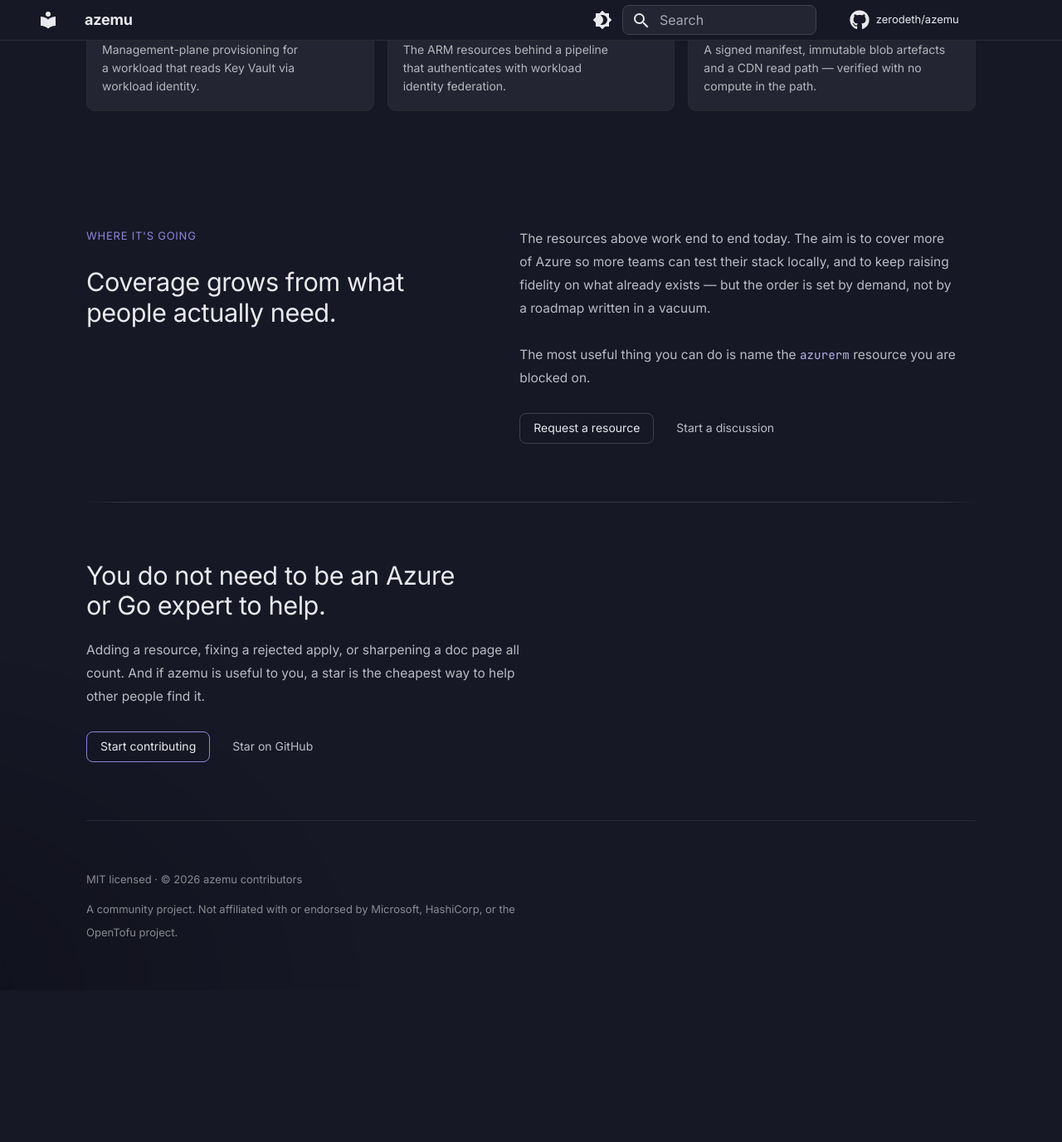
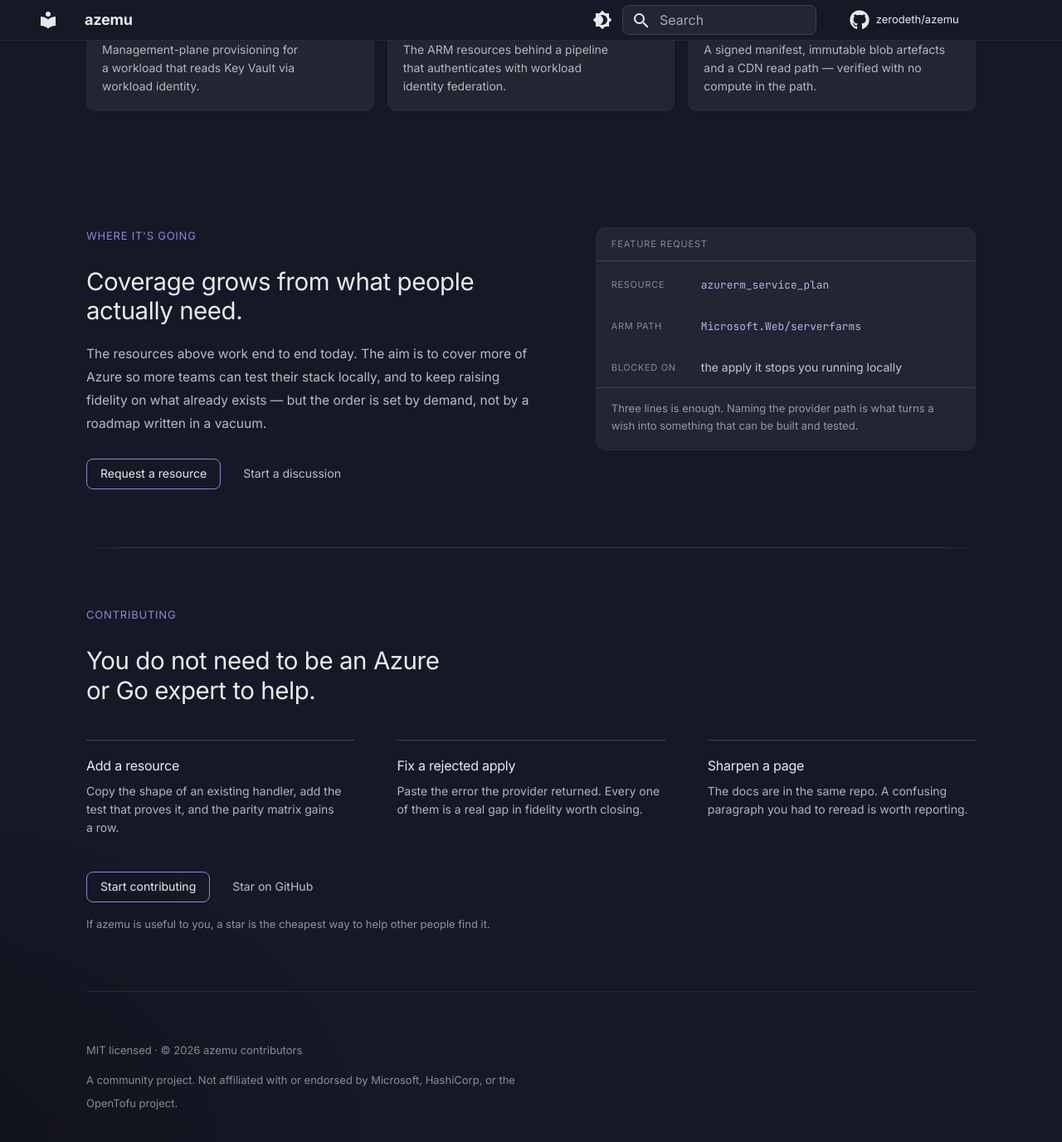
Before and after one commit to ZeroDeth/azemu, an MkDocs documentation site: the page built from website/docs/index.md, in a window 1280 px wide and 1400 px high, scrolled down 3040 px. Shown: the top 1377 px of the window at 83% size. Built offline with MkDocs 1.6.1 and Material for MkDocs 9.7.7, drawn with Linux system fonts in a browser that asks for light colours; comment, search, counter and statistics services are not loaded; before the commit the page ends 4234 px from its top, so only the background shows below that.

Commit message:
style(website): give the landing's closing sections structure
"Where it's going" and the contributing close were both a headline, a
paragraph and a pair of buttons. Every section above them anchors on
something concrete -- the terminal card, the four stats, the 01-04
numbers, the coverage table, the six example cards -- so the page lost
all of its rhythm in its last third, and the strongest ask on it was
also its flattest moment.

- "Where it's going" pairs its copy with a request card in the second
  column, listing the resource, the ARM provider path and what the
  request unblocks. The ask was previously only asserted; now the page
  shows the shape of a request worth filing, in the same card language
  as the hero's terminal.
- The contributing section splits one run-on sentence into three routes
  in, each with the rule-and-label treatment used by the coverage table
  and the feature rows. The star request drops to a footnote under the
  call to action rather than competing with it.
- Both grids are explicit three- and two-column layouts collapsing to
  one below 900px, so they never wrap to leave an orphan column.

This edits the landing that `design_handoff_azemu_landing` declared
final. The change was requested directly by the maintainer.

```diff
--- a/website/overrides/home.html
+++ b/website/overrides/home.html
@@ -165,12 +165,33 @@
   .az .card h3 { font-size: 17px; line-height: 1.25; margin: 8px 0; }
   .az .card p { font-size: 14px; line-height: 22px; color: color-mix(in srgb, var(--az-text) 74%, transparent); }
 
-  .az .split { display: grid; grid-template-columns: minmax(0, 5fr) minmax(0, 6fr); gap: var(--az-lead) clamp(24px, 5vw, 80px); align-items: start; }
+  .az .split { display: grid; grid-template-columns: minmax(0, 6fr) minmax(0, 5fr); gap: var(--az-lead) clamp(24px, 5vw, 80px); align-items: start; }
   .az hr.rule { height: 1px; border: 0; margin: 0; background: linear-gradient(to right, transparent, var(--az-divider) 48px calc(100% - 48px), transparent); }
   .az footer { padding: calc(2 * var(--az-lead)) 0; font-size: 13px; line-height: var(--az-lead); color: color-mix(in srgb, var(--az-text) 55%, transparent); border-top: 1px solid var(--az-neutral-900); }
 
+  /* request card: the concrete shape of a useful feature request, so the
+     "tell us what you need" ask has something to show rather than only
+     asserting itself. Echoes the hero's terminal card. */
+  .az .ask { background: var(--az-surface); border: 1px solid var(--az-neutral-900); border-radius: 12px; overflow: hidden; }
+  .az .ask-bar { padding: 11px 18px; border-bottom: 1px solid var(--az-neutral-800); font-size: 11px; letter-spacing: .08em; text-transform: uppercase; color: color-mix(in srgb, var(--az-text) 50%, transparent); }
+  .az .ask dl { margin: 0; padding: 4px 18px 0; }
+  .az .ask dl > div { display: grid; grid-template-columns: minmax(0, 92px) minmax(0, 1fr); gap: 16px; padding: 13px 0; border-bottom: 1px solid var(--az-neutral-900); }
+  .az .ask dl > div:last-child { border-bottom: none; }
+  .az .ask dt { font-size: 11px; letter-spacing: .06em; text-transform: uppercase; line-height: 22px; color: color-mix(in srgb, var(--az-text) 50%, transparent); }
+  .az .ask dd { margin: 0; font-size: 14px; line-height: 22px; color: color-mix(in srgb, var(--az-text) 82%, transparent); }
+  .az .ask-note { padding: 14px 18px 18px; border-top: 1px solid var(--az-neutral-800); font-size: 13px; line-height: 21px; color: color-mix(in srgb, var(--az-text) 58%, transparent); }
+
+  /* contribution routes: three ways in, given the same rule-and-label
+     structure as the rest of the page instead of one run-on sentence */
+  .az .routes { display: grid; grid-template-columns: repeat(3, minmax(0, 1fr)); gap: var(--az-lead) clamp(24px, 4vw, 56px); margin-top: calc(1.5 * var(--az-lead)); }
+  .az .routes > div { padding-top: 18px; border-top: 1px solid var(--az-neutral-800); }
+  .az .routes h3 { font-size: 16px; line-height: 24px; }
+  .az .routes p { margin-top: 8px; font-size: 14px; line-height: 22px; color: color-mix(in srgb, var(--az-text) 74%, transparent); }
+
+  .az .h2-sm { font-size: clamp(25px, 2.3vw, 31px); line-height: 1.2; }
+
   @media (max-width: 900px) {
-    .az .hero, .az .row, .az .split { grid-template-columns: 1fr; }
+    .az .hero, .az .row, .az .split, .az .routes { grid-template-columns: 1fr; }
     .az .row { gap: 8px; }
     .az table.cov td:first-child { white-space: normal; }
   }
@@ -293,15 +314,22 @@
       <div class="split">
         <div>
           <span class="kicker">Where it's going</span>
-          <h2 class="h2" style="font-size: clamp(26px, 2.4vw, 32px); line-height: 1.2;">Coverage grows from what people actually need.</h2>
-        </div>
-        <div>
-          <p style="font-size: 15.5px; line-height: 28px; max-width: 54ch; color: color-mix(in srgb, var(--az-text) 78%, transparent);">The resources above work end to end today. The aim is to cover more of Azure so more teams can test their stack locally, and to keep raising fidelity on what already exists — but the order is set by demand, not by a roadmap written in a vacuum.</p>
-          <p style="font-size: 15.5px; line-height: 28px; margin-top: 28px; max-width: 54ch; color: color-mix(in srgb, var(--az-text) 78%, transparent);">The most useful thing you can do is name the <code>azurerm</code> resource you are blocked on.</p>
+          <h2 class="h2 h2-sm">Coverage grows from what people actually need.</h2>
+          <p class="lede">The resources above work end to end today. The aim is to cover more of Azure so more teams can test their stack locally, and to keep raising fidelity on what already exists — but the order is set by demand, not by a roadmap written in a vacuum.</p>
           <div class="cta">
-            <a class="btn" href="https://github.com/zerodeth/azemu/issues/new?labels=enhancement">Request a resource</a>
+            <a class="btn btn-primary" href="https://github.com/zerodeth/azemu/issues/new?labels=enhancement">Request a resource</a>
             <a class="btn btn-ghost" href="https://github.com/zerodeth/azemu/discussions">Start a discussion</a>
           </div>
+        </div>
+
+        <div class="ask">
+          <div class="ask-bar">Feature request</div>
+          <dl>
+            <div><dt>Resource</dt><dd><code>azurerm_service_plan</code></dd></div>
+            <div><dt>ARM path</dt><dd><code>Microsoft.Web/serverfarms</code></dd></div>
+            <div><dt>Blocked on</dt><dd>the apply it stops you running locally</dd></div>
+          </dl>
+          <p class="ask-note">Three lines is enough. Naming the provider path is what turns a wish into something that can be built and tested.</p>
         </div>
       </div>
     </section>
@@ -309,12 +337,29 @@
     <hr class="rule" />
 
     <section class="band">
-      <h2 class="h2" style="font-size: clamp(26px, 2.4vw, 32px); line-height: 1.2; max-width: 24ch;">You do not need to be an Azure or Go expert to help.</h2>
-      <p class="lede">Adding a resource, fixing a rejected apply, or sharpening a doc page all count. And if azemu is useful to you, a star is the cheapest way to help other people find it.</p>
-      <div class="cta">
+      <span class="kicker">Contributing</span>
+      <h2 class="h2 h2-sm" style="max-width: 24ch;">You do not need to be an Azure or Go expert to help.</h2>
+
+      <div class="routes">
+        <div>
+          <h3>Add a resource</h3>
+          <p>Copy the shape of an existing handler, add the test that proves it, and the parity matrix gains a row.</p>
+        </div>
+        <div>
+          <h3>Fix a rejected apply</h3>
+          <p>Paste the error the provider returned. Every one of them is a real gap in fidelity worth closing.</p>
+        </div>
+        <div>
+          <h3>Sharpen a page</h3>
+          <p>The docs are in the same repo. A confusing paragraph you had to reread is worth reporting.</p>
+        </div>
+      </div>
+
+      <div class="cta" style="margin-top: calc(1.5 * var(--az-lead));">
         <a class="btn btn-primary" href="{{ 'community/contributing/' | url }}">Start contributing</a>
         <a class="btn btn-ghost" href="https://github.com/zerodeth/azemu">Star on GitHub</a>
       </div>
+      <p class="ask-note" style="padding: 0; border: none; margin-top: 16px;">If azemu is useful to you, a star is the cheapest way to help other people find it.</p>
     </section>
 
     <footer>
```
Also changed, not shown: CHANGELOG.md.
